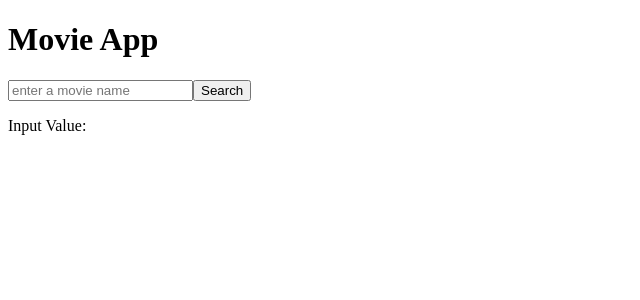
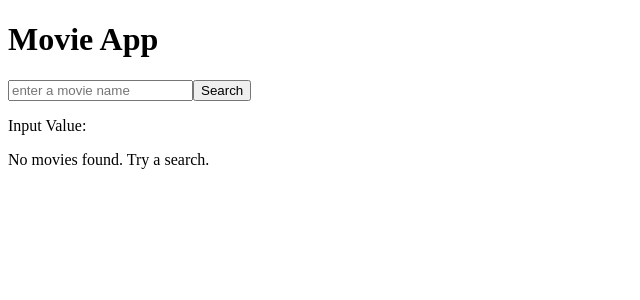
Before and after one commit to AlimMak/Movie-Search-App, a React (Vite) app in the folder movie-search-app/: page / in a window 1280 px wide. Shown: the top 300 px of the page, without its empty margins (0-640 px from the left). Built offline with nearby package versions, Linux system fonts and the light colour scheme.

Commit message:
made movie search actually display on button press need to style it better but its a start

```diff
--- a/movie-search-app/src/App.jsx
+++ b/movie-search-app/src/App.jsx
@@ -1,11 +1,16 @@
+import { useState } from 'react';
 import './App.css'
 import SearchBar from './components/SearchBar';
+import MovieList from './components/MovieList';
 
 function App() {
+  const [movies, setMovies] = useState([]);
+
   return(
     <div>
       <h1>Movie App</h1>
-      <SearchBar />
+      <SearchBar onSearchResults={setMovies} />
+      <MovieList movies={movies} />
     </div>
   );
 }
--- a/movie-search-app/src/components/MovieList.jsx
+++ b/movie-search-app/src/components/MovieList.jsx
@@ -0,0 +1,26 @@
+function MovieList({ movies }) {
+  return (
+    <div>
+      {movies.length === 0 ? (
+        <p>No movies found. Try a search.</p>
+      ) : (
+        <ul>
+          {movies.map((movie) => (
+            <li key={movie.id}>
+              <h3>{movie.title}</h3>
+              <p>Release Date: {movie.release_date}</p>
+              {movie.poster_path && (
+                <img
+                  src={`https://image.tmdb.org/t/p/w200${movie.poster_path}`}
+                  alt={movie.title}
+                />
+              )}
+            </li>
+          ))}
+        </ul>
+      )}
+    </div>
+  );
+}
+
+export default MovieList;
--- a/movie-search-app/src/components/SearchBar.jsx
+++ b/movie-search-app/src/components/SearchBar.jsx
@@ -1,17 +1,18 @@
 import { useState, useEffect } from "react";
 
-
-
-
-function SearchBar() {
+function SearchBar({ onSearchResults }) {
     const [inputValue, getInputValue] = useState("");
     const [loading, setLoading] = useState(false);
     const [error, setError] = useState(null);
 
-
     const handleInputValue = (event) => {
         getInputValue(event.target.value);
     };
+
+    const handleMovie = () => {
+        setMovies(data);
+    };
+
 
     const handleButtonClick = async () => {
         if (!inputValue.trim()) {
@@ -33,7 +34,7 @@ function SearchBar() {
             const data = await response.json();
 
             console.log('Fetched Movie Data:', data);
-
+            onSearchResults(data.results);
             // update dispay to show movie data
         } catch (err) {
             setError(err);
@@ -43,10 +44,6 @@ function SearchBar() {
         }
 
     };
-
-
-
-
 
     return (
         <div>
```
